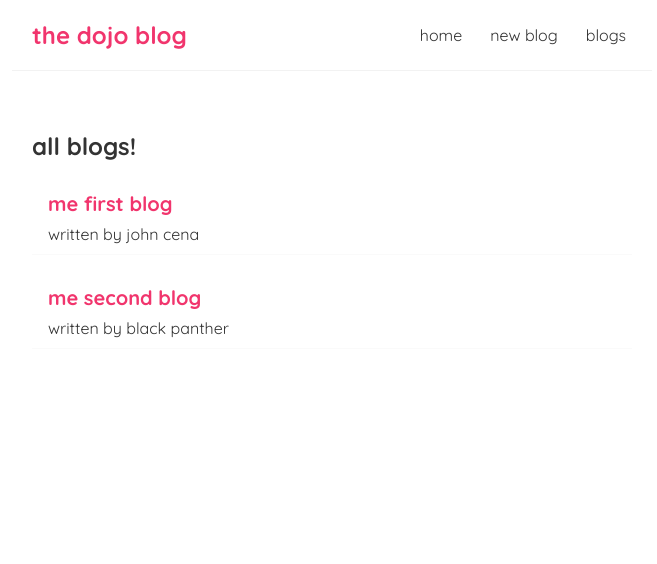
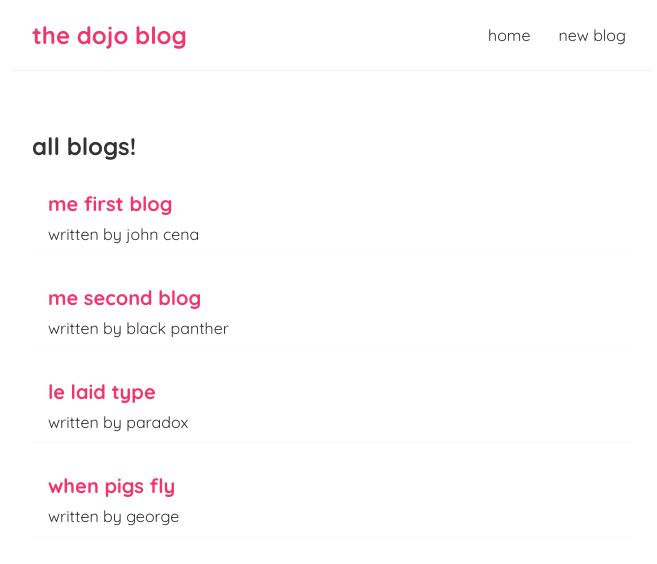
Before and after one commit to Paradox369/react-basics, a React (Create React App) app: page / in a window 1280 px wide. Shown: the top 564 px of the page, without its empty margins (308-965 px from the left). Built offline with nearby package versions, Linux system fonts and the light colour scheme; data requests are answered from the project's data file.

Commit message:
making post request

```diff
--- a/data/db.json
+++ b/data/db.json
@@ -11,6 +11,18 @@
       "body": "Lorem ipsum dolor, pecjan odinlei eifhflmvh",
       "author": "black panther",
       "id": 2
+    },
+    {
+      "title": "le laid type",
+      "body": "qui bois la 33",
+      "author": "paradox",
+      "id": 3
+    },
+    {
+      "title": "when pigs fly",
+      "body": "lorem ipsum dolor flying pig",
+      "author": "george",
+      "id": 4
     }
   ]
 }
--- a/src/Create.js
+++ b/src/Create.js
@@ -4,11 +4,22 @@ const Create = () => {
   const [title, setTitle] = useState("");
   const [body, setBody] = useState("");
   const [author, setAuthor] = useState("paradox");
+  const [isPending, setIsPending] = useState(false);
 
   const handleSubmit = (e) => {
     e.preventDefault();
 
     const blog = { title, body, author };
+
+    setIsPending(true);
+    fetch(`http://localhost:8000/blogs`, {
+      method: "POST",
+      headers: { "Content-Type": "application/json" },
+      body: JSON.stringify(blog),
+    }).then(() => {
+      console.log("blogadded");
+      setIsPending(false);
+    });
   };
 
   return (
@@ -35,7 +46,8 @@ const Create = () => {
           <option value="george">george</option>
         </select>
 
-        <button>add</button>
+        {!isPending && <button>add</button>}
+        {isPending && <button disabled>adding...</button>}
       </form>
     </div>
   );
--- a/src/NavBar.js
+++ b/src/NavBar.js
@@ -8,7 +8,6 @@ const NavNar = () => {
       <div className="links">
         <Link to="/">home</Link>
         <Link to="/create">new blog</Link>
-        <Link to="/blogs">blogs</Link>
       </div>
     </nav>
   );
```
